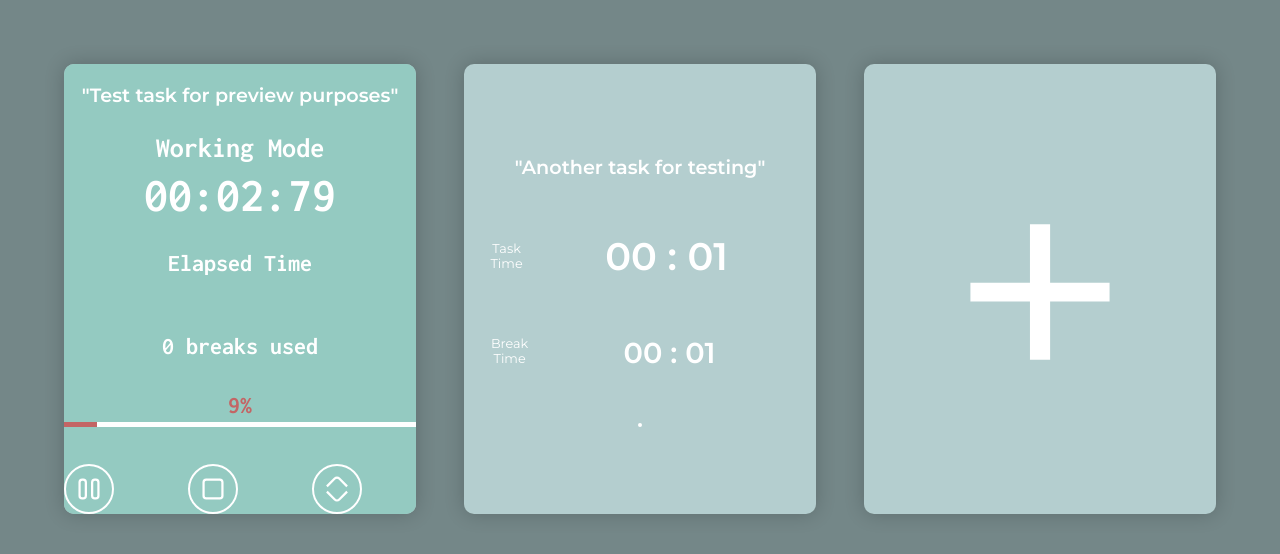
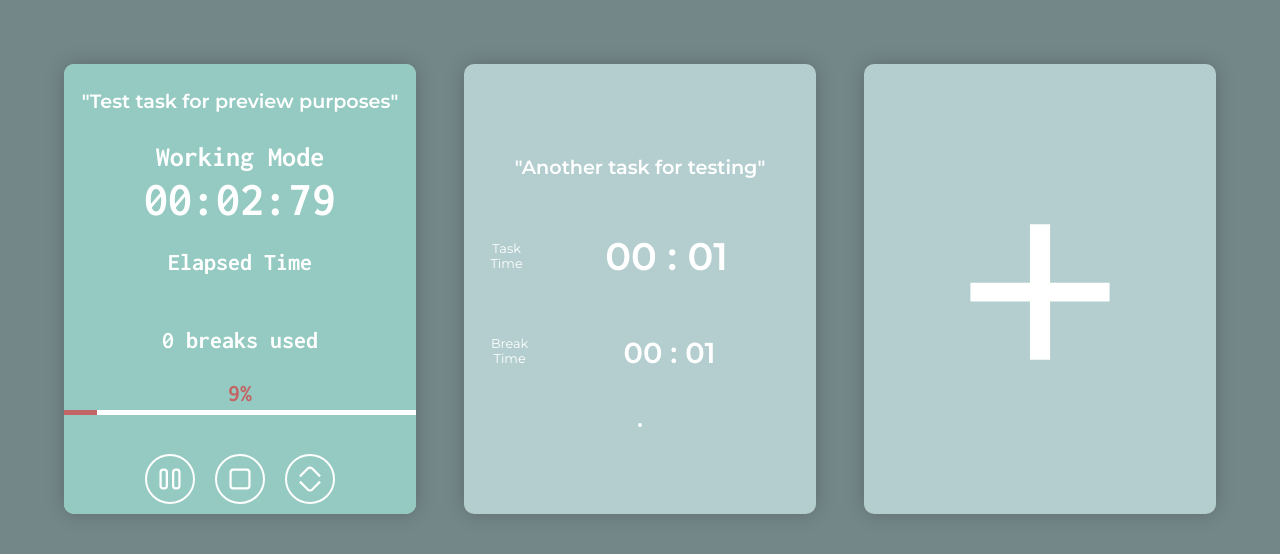
Before and after one commit to jchojna/task-timer, a React (Create React App) app: page / in a window 1280 px wide. Both pictures are taken after a click on the button 240 px from the left and 431 px from the top of the page. Shown: the top 554 px of the page. Built offline with nearby package versions, Linux system fonts and the light colour scheme.

Commit message:
style(Timer): add style of Controls component

```diff
--- a/src/scss/Controls.scss
+++ b/src/scss/Controls.scss
@@ -3,9 +3,10 @@
 @import "_animations.scss";
 
 .Controls {
+  align-self: center;
   display: grid;
+  padding: $layout-padding;
   gap: 20px;
-  grid-area: controls;
   grid-template-columns: repeat(3, 1fr);
 
   &__button {
--- a/src/scss/Timer.scss
+++ b/src/scss/Timer.scss
@@ -28,11 +28,10 @@
   }
 
   &__heading {
-    margin: 20px 0;
     font-size: 1.2em;
     font-weight: 600;
-    grid-area: heading;
     text-align: center;
+    padding: $layout-padding;
   }
 
   &__container {
--- a/src/scss/_variables.scss
+++ b/src/scss/_variables.scss
@@ -15,7 +15,7 @@ $media-sm: 480px;
 $media-md: 768px;
 $media-lg: 1200px;
 // LAYOUT
-$layout-padding: 1em;
+$layout-padding: 10px;
 $layout-max-width: 1200px;
 // SIZE
 $size-controls-xs: 50px;
```
Also changed, not shown: src/components/Timer.js (+0 -10 lines).
